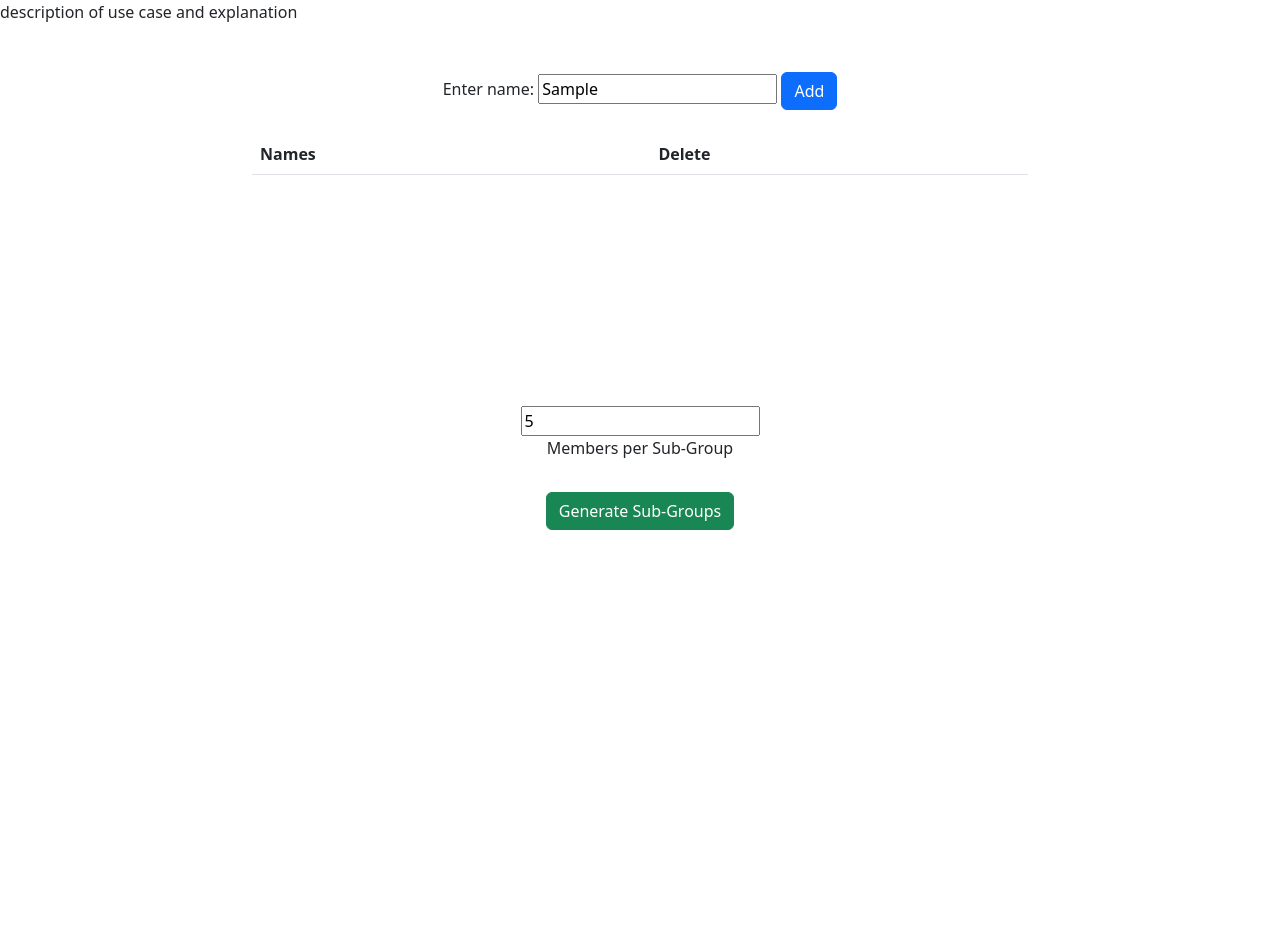
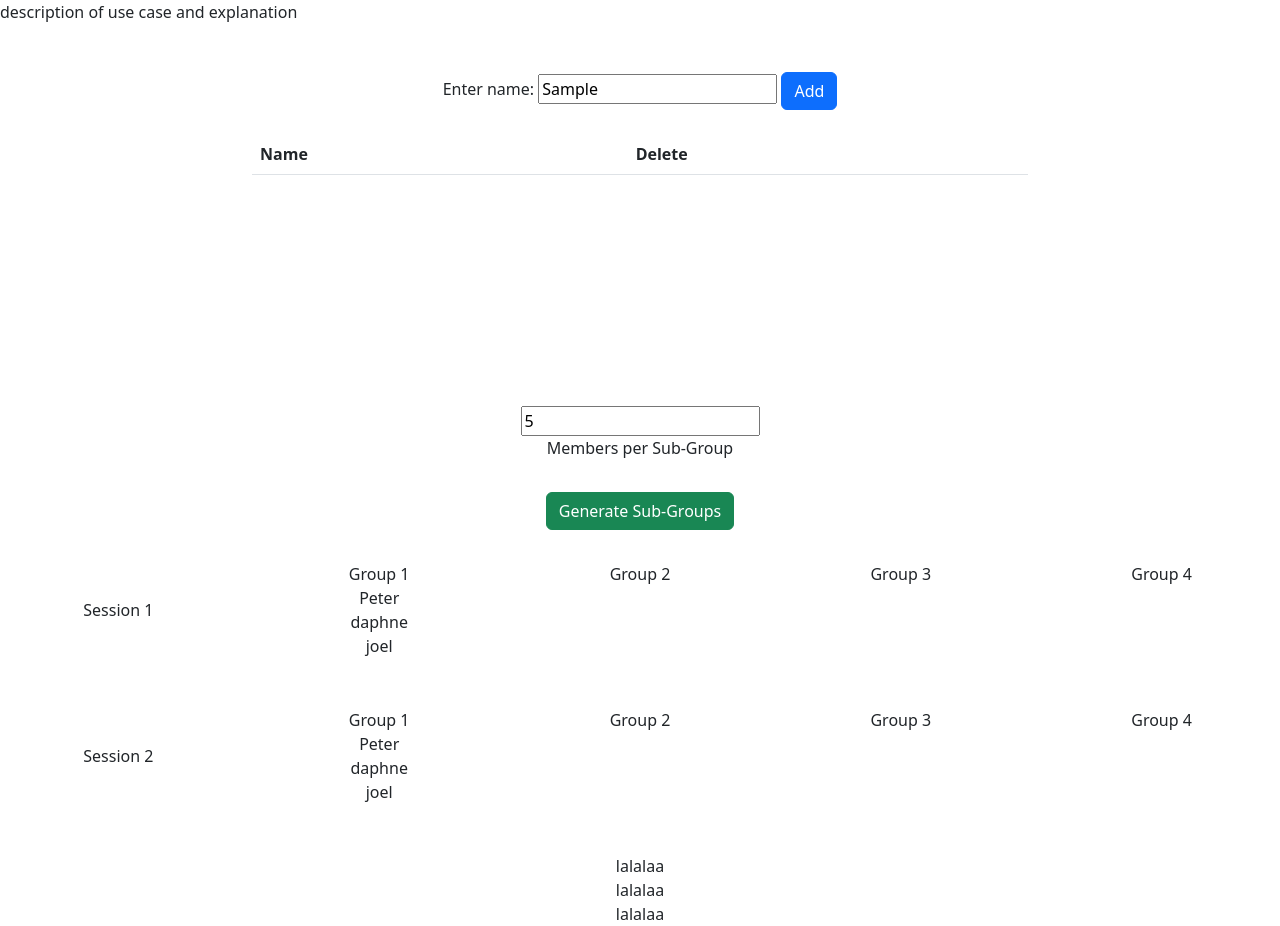
Before and after one commit to unkerpete/GAproj1, a plain HTML site: page index.html in a window 1280 px wide. Both pictures are taken after typing "Sample", "5" into the empty fields and a click on the button "Generate Sub-Groups". Before the commit the page ends 800 px from the top, so only its background shows below. Drawn offline with nearby package versions, Linux system fonts and the light colour scheme.

Commit message:
drafted html layout of sessions x subgrouping

```diff
--- a/index.html
+++ b/index.html
@@ -30,23 +30,55 @@
       <table class="table">
         <thead>
           <tr>
-            <th scope="col">Names</th>
+            <th scope="col">Name</th>
             <th scope="col">Delete</th>
           </tr>
         </thead>
         <tbody></tbody>
       </table>
     </div>
-    <!-- Generate list button and clear all button?-->
+    <!-- Input field for subgroup size-->
     <div class="subGroupSizeContainer">
       <input id="subGroupSize" type="number" />
       <p>Members per Sub-Group</p>
     </div>
+    <!--- Generate Sub-Groups button -->
     <div class="generateBtnContainer">
       <button class="btn btn-success" id="generateBtn">
         Generate Sub-Groups
       </button>
     </div>
+    <!-- display div for the subGroupings -->
+    <div id="subGroupsDisplay">
+      <div class="session text-center">
+        <div class="row">
+          <div class="col subGroupSession">Session 1</div>
+          <div class="col subGroupDisplayList">
+            Group 1
+            <p class="namesInSubGroups">Peter</p>
+            <p class="namesInSubGroups">daphne</p>
+            <p class="namesInSubGroups">joel</p>
+          </div>
+          <div class="col">Group 2</div>
+          <div class="col">Group 3</div>
+          <div class="col">Group 4</div>
+        </div>
+      </div>
+      <div class="session text-center">
+        <div class="row">
+          <div class="col subGroupSession">Session 2</div>
+          <div class="col subGroupDisplayList">
+            Group 1
+            <p class="namesInSubGroups">Peter</p>
+            <p class="namesInSubGroups">daphne</p>
+            <p class="namesInSubGroups">joel</p>
+          </div>
+          <div class="col">Group 2</div>
+          <div class="col">Group 3</div>
+          <div class="col">Group 4</div>
+        </div>
+      </div>
+    </div>
     <script src="script.js"></script>
   </body>
 </html>
--- a/script.js
+++ b/script.js
@@ -14,7 +14,7 @@ function addToDisplay(e) {
   e.preventDefault();
   const newName = inputValue.value;
   if (newName !== "") {
-    // TO ADD: reject numbers
+    // **************TO ADD: reject numbers************
     const newTr = document.createElement("tr");
 
     // creates the new name and corresponding button
@@ -36,8 +36,11 @@ function addToDisplay(e) {
 // array container to store submitted names
 const allSubmittedNames = [];
 
-// variable to store number of members per sub-group
-let subGroupSize = "";
+// variable to store amount of members of the overall group
+let overallGroupSize = 0;
+
+// variable to store amount of members per sub-group
+let subGroupSize = 0;
 
 // Generate Sub-Groups button function and push all names into an array
 function generateSubGroupsClicked() {
@@ -48,10 +51,25 @@ function generateSubGroupsClicked() {
   for (let i = 0; i < arrOfNames.length; i++) {
     allSubmittedNames.push(arrOfNames[i].innerText);
   }
-  another();
+  // store amount of members of the overall group
+  overallGroupSize = arrOfNames.length;
+  // calls next function to run
+  displayFirstSession();
+  // removes the click event listener on generate button, effectively allowing user to only click it ONCE *****maybe remove later*****
+  generateBtn.removeEventListener("click", generateSubGroupsClicked);
 }
 
-function another() {
-  console.log(allSubmittedNames);
-  console.log(subGroupSize);
+function displayFirstSession() {
+  // shuffles the array of submitted names
+  let shuffledSubmittedNames = allSubmittedNames.sort(
+    () => Math.random() - 0.5
+  );
+
+  // creates 1 row for the session, and the required number of columns to display each sub-group names
+  const subGroupDisplay = document.querySelector("#subGroupsDisplay");
+  for (let i = 0; i < 3; i++) {
+    const subGroupDiv = document.createElement("div");
+    subGroupDiv.innerText = "lalalaa";
+    subGroupDisplay.appendChild(subGroupDiv);
+  }
 }
--- a/style.css
+++ b/style.css
@@ -11,9 +11,26 @@
 .generateBtnContainer {
   text-align: center;
   margin-top: 2em;
+  margin-bottom: 2em;
 }
 
 .subGroupSizeContainer {
   text-align: center;
   margin-top: 0em;
 }
+
+#subGroupsDisplay {
+  text-align: center;
+}
+
+.namesInSubGroups {
+  margin: 0;
+}
+
+.subGroupSession {
+  margin: auto;
+}
+
+.session {
+  margin-bottom: 50px;
+}
```
